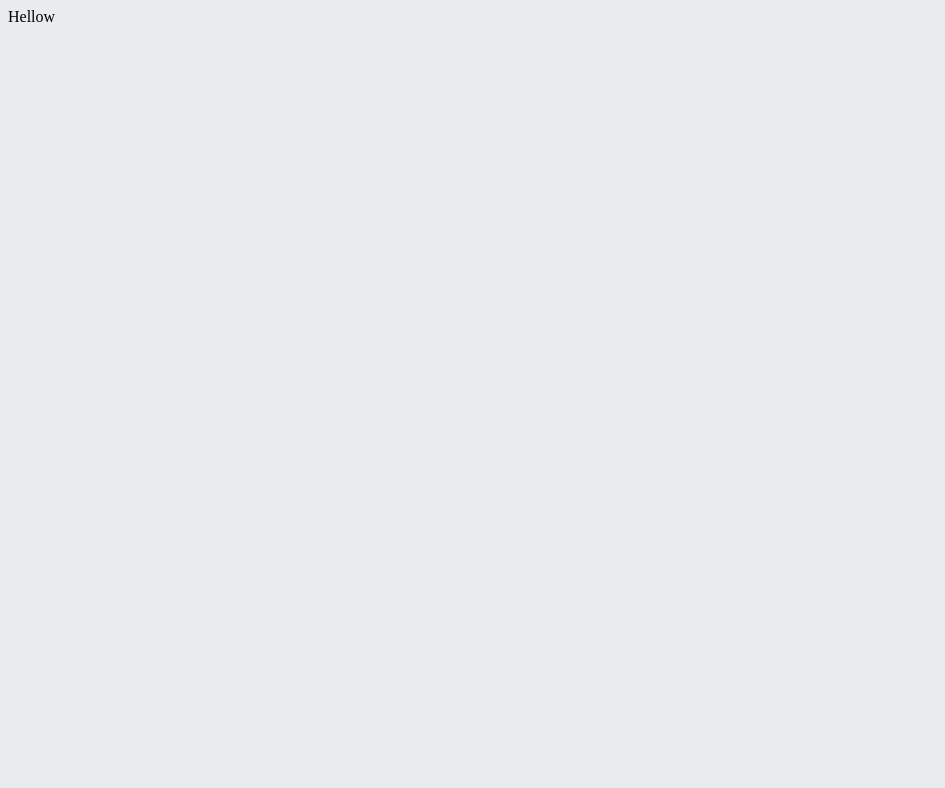
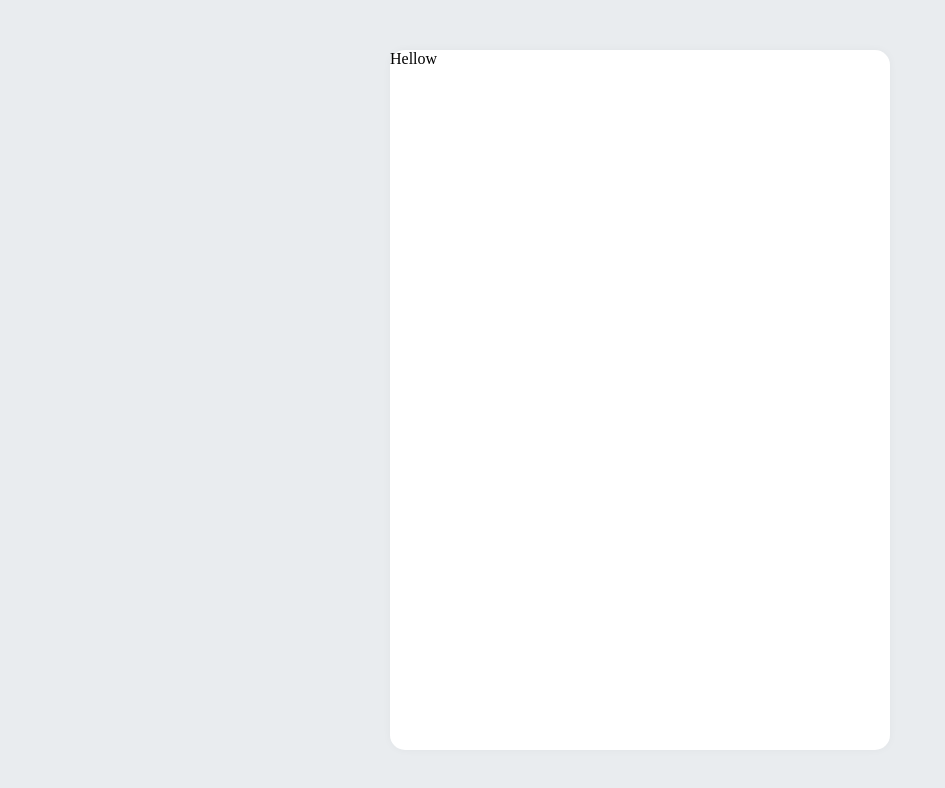
Before and after one commit to bbahna/Todo-list, a React (Create React App) app: page / in a window 1280 px wide. Shown: the top 788 px of the page, without its empty margins (0-945 px from the left). Built offline with nearby package versions, Linux system fonts and the light colour scheme.

Commit message:
Template 설정

```diff
--- a/src/App.js
+++ b/src/App.js
@@ -1,5 +1,6 @@
 import React from 'react';
 import { createGlobalStyle } from 'styled-components';
+import Template from './component/Template';
 
 const GlobalStyle = createGlobalStyle`
   body {
@@ -11,7 +12,7 @@ function App() {
   return (
     <>
       <GlobalStyle />
-      <div>Hellow</div>
+      <Template>Hellow</Template>
     </>
   );
 }
--- /dev/null
+++ b/src/component/Template.js
@@ -0,0 +1,20 @@
+import React from 'react';
+import styled from 'styled-components';
+
+const Template = styled.div`
+  display: flex;
+  flex: column nowrap
+  position: relative;
+  margin: 50px auto;
+  width: 500px;
+  height: 700px;
+  background: #fff;
+  border-radius: 15px;
+  box-shadow: 0 0 8px 0 rgba(0, 0, 0, 0.04);
+`;
+
+function TodoTemplate({ children }) {
+  return <Template>{children}</Template>;
+}
+
+export default TodoTemplate;
```
